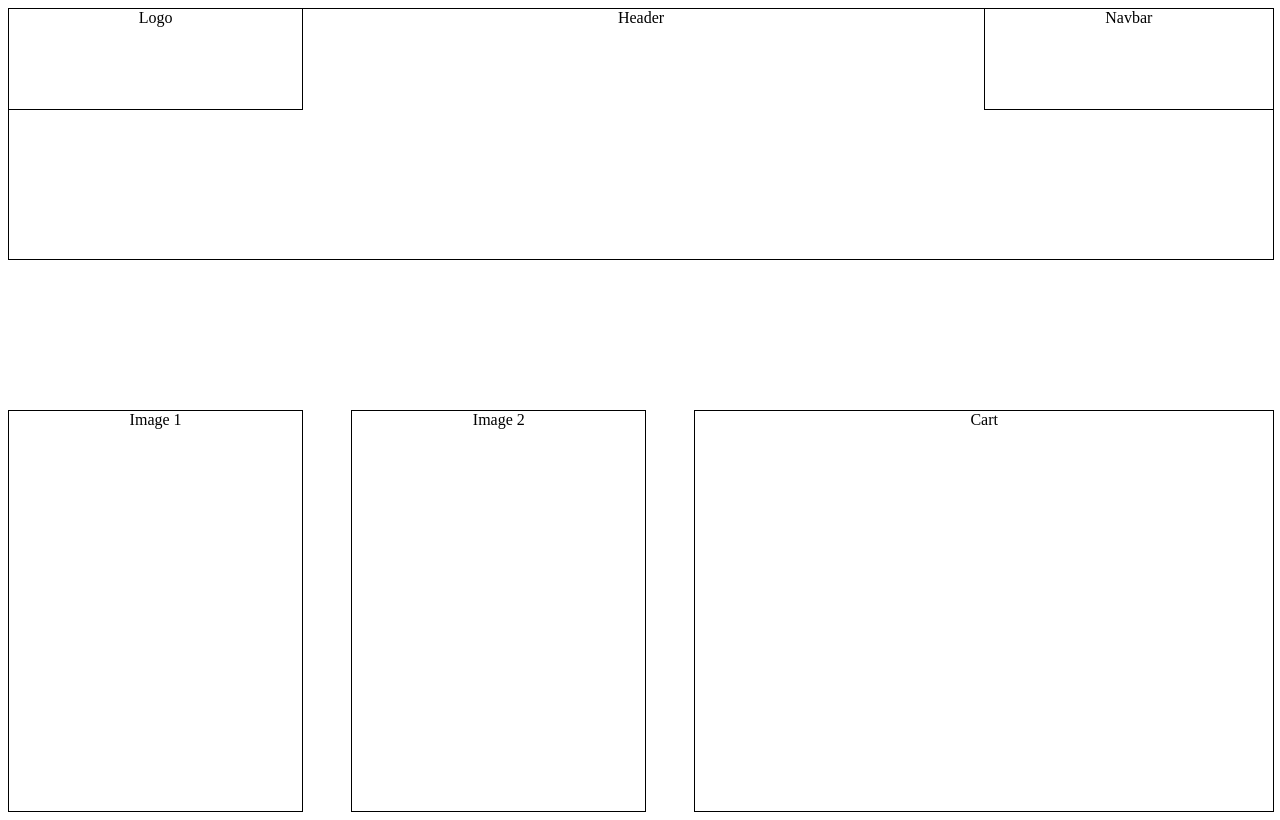
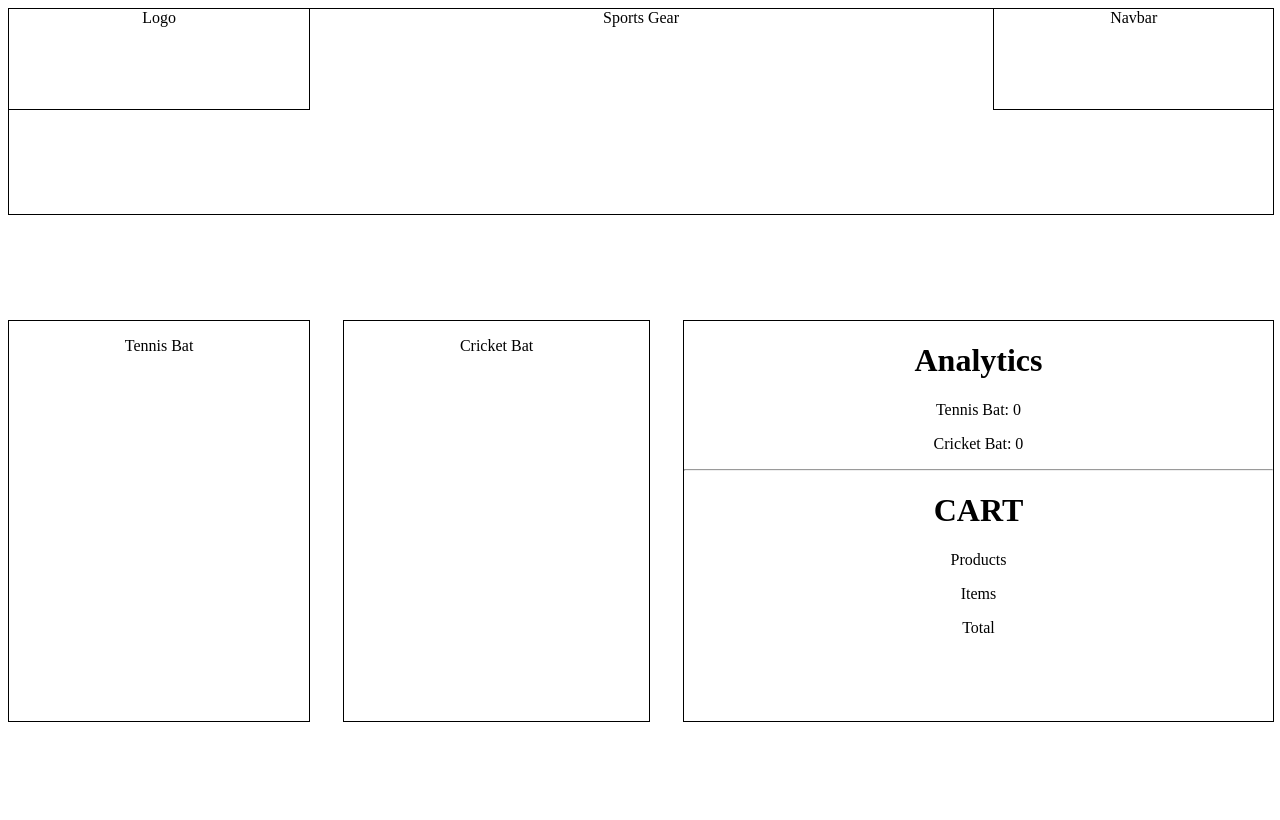
Before and after one commit to CollinsDrew/e-commerce, a plain HTML site: page index.html in a window 1280 px wide. Drawn offline with Linux system fonts and the light colour scheme.

Commit message:
cart analytics added

```diff
--- a/index.html
+++ b/index.html
@@ -4,6 +4,7 @@
 
 <head>
 
+    <!--Style-->
     <link rel="stylesheet" href="style.css"/>
 
 </head>
@@ -11,18 +12,33 @@
 
 <body>
 
+
 <div class="container"> <!--main div start-->
     <div class="box logo">Logo</div>
-    <div class="box header">Header</div>
+    <div class="box header">Sports Gear</div>
     <div class="box nav">Navbar</div>
-    <div class="box image1">Image 1</div>
-    <div class="box image2">Image 2</div>
-    <div class="box cart">Cart</div>
+    <div onmouseover="tennisBatHover()" class="box image1"><p>Tennis Bat</p></div>
+    <div onmouseover="cricketBatHover()" class="box image2"><p>Cricket Bat</p></div>
+    <!--Cart Container starts-->
+    <div class="box cart">
+        <h1>Analytics</h1>
+        <p>Tennis Bat: <span id="tennisBatAnalytics"></span></p>
+        <p>Cricket Bat: <span id="cricketBatAnalytics"></span></p>
+        <hr>
+        <h1>CART</h1>
+        <p>Products</p>
+        <p>Items</p>
+        <p>Total</p>
+    </div>
+    <!--Cart Container ends-->
 
 </div> <!--main div ends-->
 
 </div>
 
+<!--Scripts-->
+<script src="script.js"></script>
+
 </body>
 
 </html>
--- a/script.js
+++ b/script.js
@@ -1 +1,20 @@
 'use strict'
+
+let tennisBatCounter = 0;
+let cricketBatCounter =0;
+
+let tennisBatElement = document.getElementById('tennisBatAnalytics');
+let cricketBatElement = document.getElementById('cricketBatAnalytics');
+
+tennisBatElement.innerHTML = tennisBatCounter;
+cricketBatElement.innerHTML = cricketBatCounter;
+
+function tennisBatHover() {
+    tennisBatCounter++;
+    tennisBatElement.innerHTML = tennisBatCounter;
+}
+
+function cricketBatHover() {
+    cricketBatCounter++;
+    cricketBatElement.innerHTML = cricketBatCounter;
+}
--- a/style.css
+++ b/style.css
@@ -1,7 +1,7 @@
 .container {
     display: grid;
     grid-template-columns: auto auto auto auto;
-    gap: 50px;
+    gap: 35px;
 }
 
 .box {
```
